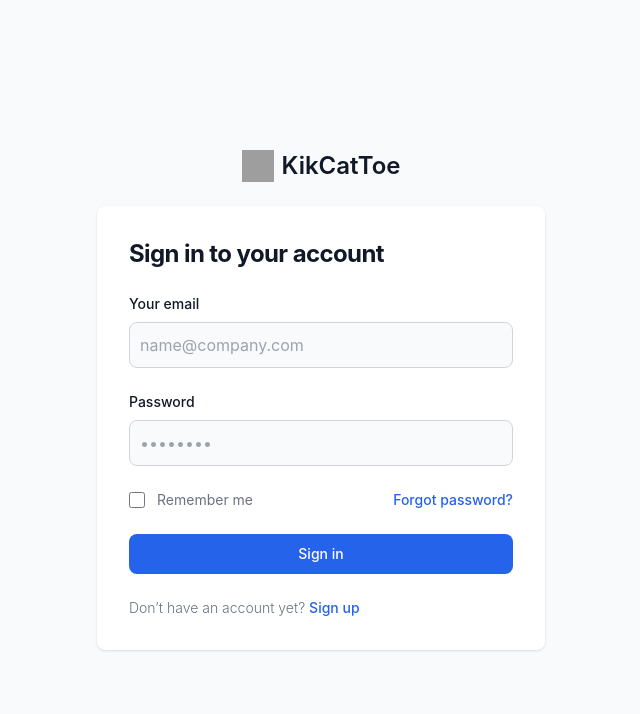
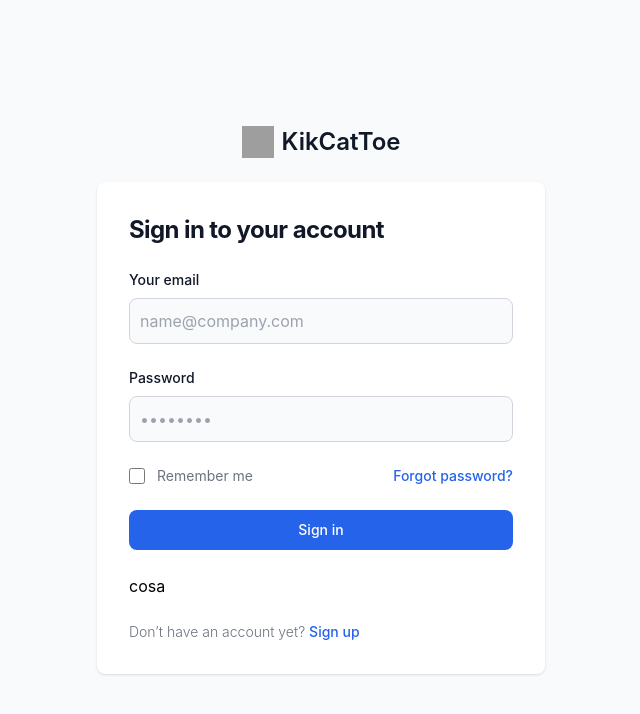
Before and after one commit to AdrianFernandez32/KitCatToe, a React (Create React App) app in the folder frontend/: page / in a window 1280 px wide. Shown: the top 714 px of the page, without its empty margins (319-959 px from the left). Built offline with nearby package versions, Linux system fonts and the light colour scheme; grey boxes are pictures that could not be loaded.

Commit message:
test redirection

```diff
--- a/frontend/src/views/SignIn.tsx
+++ b/frontend/src/views/SignIn.tsx
@@ -1,4 +1,7 @@
+import { useNavigate } from "react-router";
+
 const SignIn = () => {
+  const navigate = useNavigate();
   return (
     <section className="bg-gray-50 dark:bg-gray-900">
       <div className="flex flex-col items-center justify-center px-6 py-8 mx-auto md:h-screen lg:py-0">
@@ -84,6 +87,7 @@ const SignIn = () => {
               >
                 Sign in
               </button>
+              <button onClick={() => navigate("game")}>cosa</button>
               <p className="text-sm font-light text-gray-500 dark:text-gray-400">
                 Don’t have an account yet?{" "}
                 <a
```
